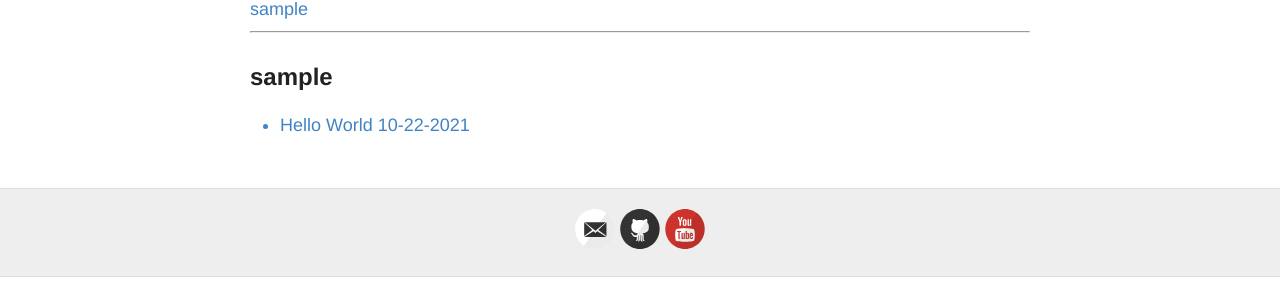
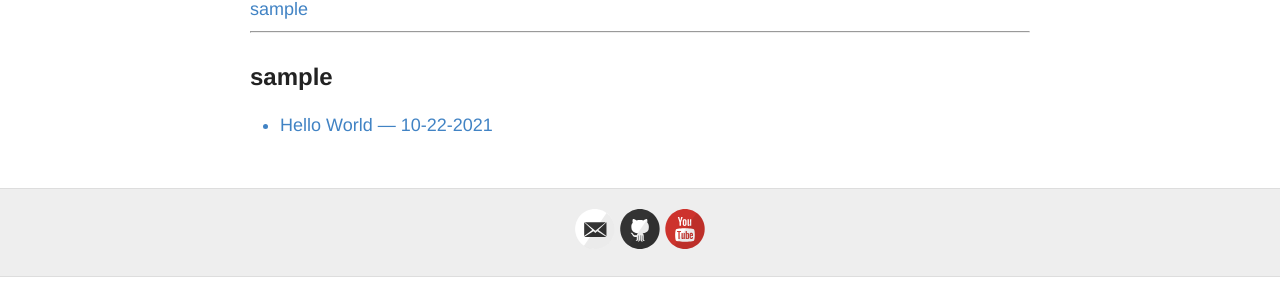
Before and after one commit to churchofryanism/blog.ryanism.org, a Jekyll site: the page built from tags.html, in a window 1280 px wide. Shown: the part 361-669 px from the top of the page. Built offline with Jekyll 4.4.1, drawn with Linux system fonts in a browser that asks for light colours.

Commit message:
Update tags.html
Co-Authored-By: PiSaucer <33438654+pisaucer@users.noreply.github.com>

```diff
--- a/tags.html
+++ b/tags.html
@@ -17,7 +17,7 @@ title: Tags
       {% for post in tag[1] %}
         <a class="post-title" href="{{ site.baseurl }}{{ post.url }}">
       <li>
-        {{ post.title }}
+        {{ post.title }} &mdash;
       <small class="post-date">{{ post.date | date: "%-m-%d-%Y"  }}</small>
       </li>
       </a>
```
